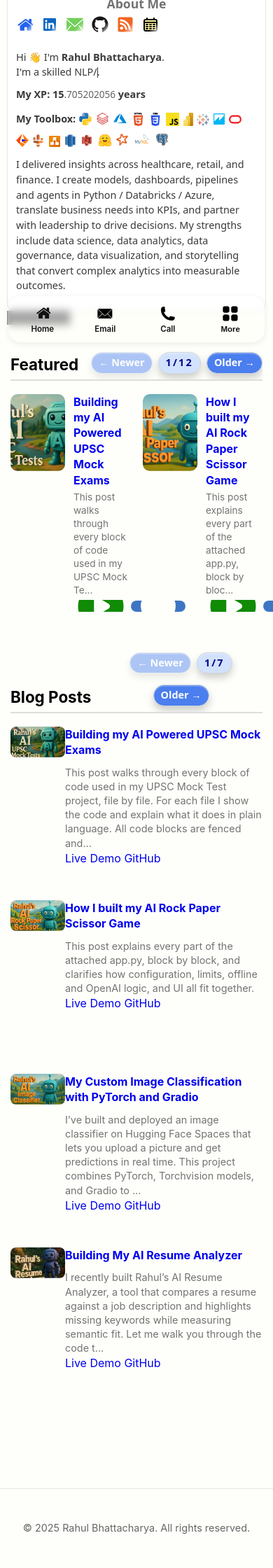
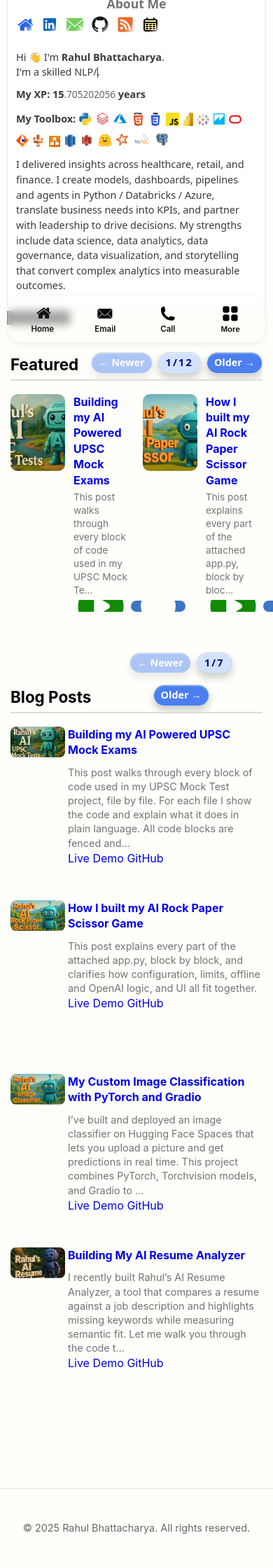
Before and after one commit to RahulBhattacharya1/RahulBhattacharya1.github.io, a Jekyll site: the page built from index.html, in a window 390 px wide. Shown: the part 401-2641 px from the top of the page at 70% size. Built offline with Jekyll 4.4.1, drawn with Linux system fonts in a browser that asks for light colours; the list of posts is cut into pages by our own code; grey boxes are pictures that could not be loaded.

Commit message:
Update index.html

```diff
--- a/index.html
+++ b/index.html
@@ -248,7 +248,7 @@ title: "Rahul's Portfolio"
     display:flex !important;
     flex-direction:row !important; /* image left, text right */
     align-items:flex-start !important;
-    gap:0px !important;
+    gap:4px !important;
     margin:0 !important;           /* remove extra bottom margin */
     padding:0 !important;
   }
```
